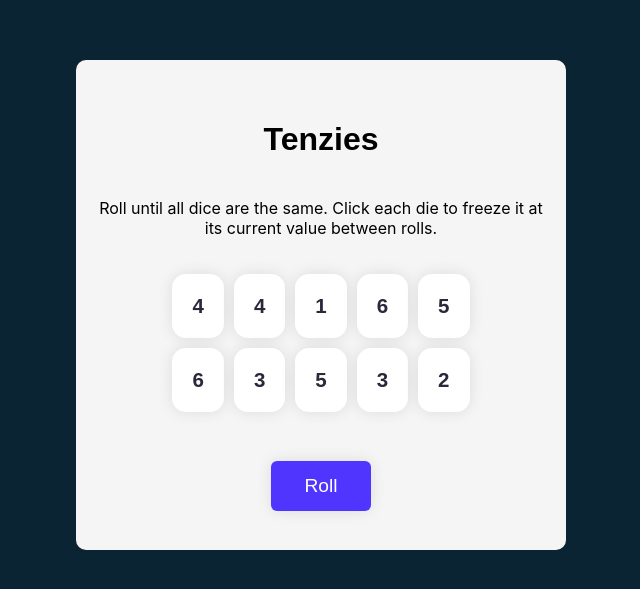
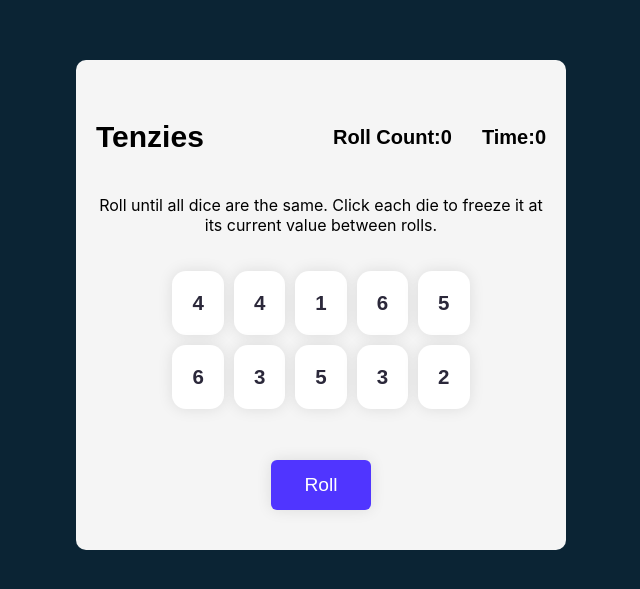
Before and after one commit to Rony2518/Tenzie_game, a React (Vite) app: page / in a window 1280 px wide. Shown: the part 113-702 px from the top of the page, without its empty margins (319-959 px from the left). Built offline with nearby package versions, Linux system fonts and the light colour scheme.

Commit message:
Add files via upload

```diff
--- a/src/App.css
+++ b/src/App.css
@@ -1,4 +1,4 @@
-body{
+body {
   background-color: #0B2434;
   padding: 10px;
   display: flex;
@@ -8,7 +8,7 @@ body{
   font-family: 'Karla', sans-serif;
 }
 
-main{
+main {
   background-color: #F5F5F5;
   padding: 20px;
   width: 450px;
@@ -20,14 +20,37 @@ main{
   flex-direction: column;
 }
 
-p{
+p {
   margin-top: 0;
   font-family: 'Inter', sans-serif;
   text-align: center;
   font-weight: 400;
 }
 
-.dieFace{
+.flex {
+  display: flex;
+  align-items: center;
+  justify-content: space-between;
+}
+
+.header{
+  width: 100%;
+}
+
+.header h1{
+  font-size: 30px;
+}
+
+.score{
+  display: flex;
+}
+
+.score h3{
+  margin-left: 30px;
+  font-size: 20px;
+}
+
+.dieFace {
   border-radius: 14px;
   font-weight: bold;
   font-size: 20.5px;
@@ -36,13 +59,13 @@ p{
   box-shadow: 0 0 15px rgba(0, 0, 0, 0.1);
 }
 
-.dices{
+.dices {
   display: grid;
   grid-template-columns: repeat(5, 1fr);
   gap: 10px;
 }
 
-.rollDice{
+.rollDice {
   background-color: #5035FF;
   color: white;
   font-size: 1.2rem;
@@ -63,8 +86,15 @@ p{
 }
 
 @media screen and (max-width: 500px) {
-  main{
+  main {
     width: 300px;
     height: 350px;
   }
+  .score h3{
+    margin-left: 30px;
+    font-size: 12px;
+  }
+  .header h1{
+    font-size: 25px;
+  }
 }
--- a/src/App.jsx
+++ b/src/App.jsx
@@ -7,6 +7,8 @@ import { random } from "nanoid";
 export default function App() {
   const [dice, setDice] = React.useState(allNewDice());
   const [tenzie, setTenzie] = React.useState(false);
+  const [rollCount, setRollCount] = React.useState(0);
+  const [time, setTime] = React.useState(0);
 
   function randomNumer() {
     return Math.ceil(Math.random() * 6);
@@ -42,9 +44,12 @@ export default function App() {
           die.held ? die : { value: randomNumer(), held: false, id: i + 1 }
         )
       );
+      setRollCount((prevCount) => prevCount + 1);
     } else {
-      setDice(allNewDice());
+      setDice(allNewDice())
       setTenzie(false);
+      setRollCount(0)
+      setTime(0)
     }
   }
 
@@ -60,10 +65,33 @@ export default function App() {
     <Die key={die.id} {...die} hold={() => holdDice(die.id)} />
   ));
 
+  React.useEffect(() => {
+    let interval;
+
+    if (tenzie) {
+      clearInterval(interval);
+    } else {
+      const isHeld = dice.some(die => die.held)
+      if(isHeld){
+        interval = setInterval(() => {
+          setTime((prevTime) => prevTime + 1);
+        }, 1000)
+      }
+    }
+
+    return () => clearInterval(interval);
+  }, [tenzie,dice]);
+
   return (
     <main>
       {tenzie && <Confetti />}
-      <h1>Tenzies</h1>
+      <div className="header flex">
+        <h1>Tenzies</h1>
+        <div className="score">
+          <h3>Roll Count:{rollCount}</h3>
+          <h3>Time:{time}</h3>
+        </div>
+      </div>
       <p>
         Roll until all dice are the same. Click each die to freeze it at its
         current value between rolls.
```
